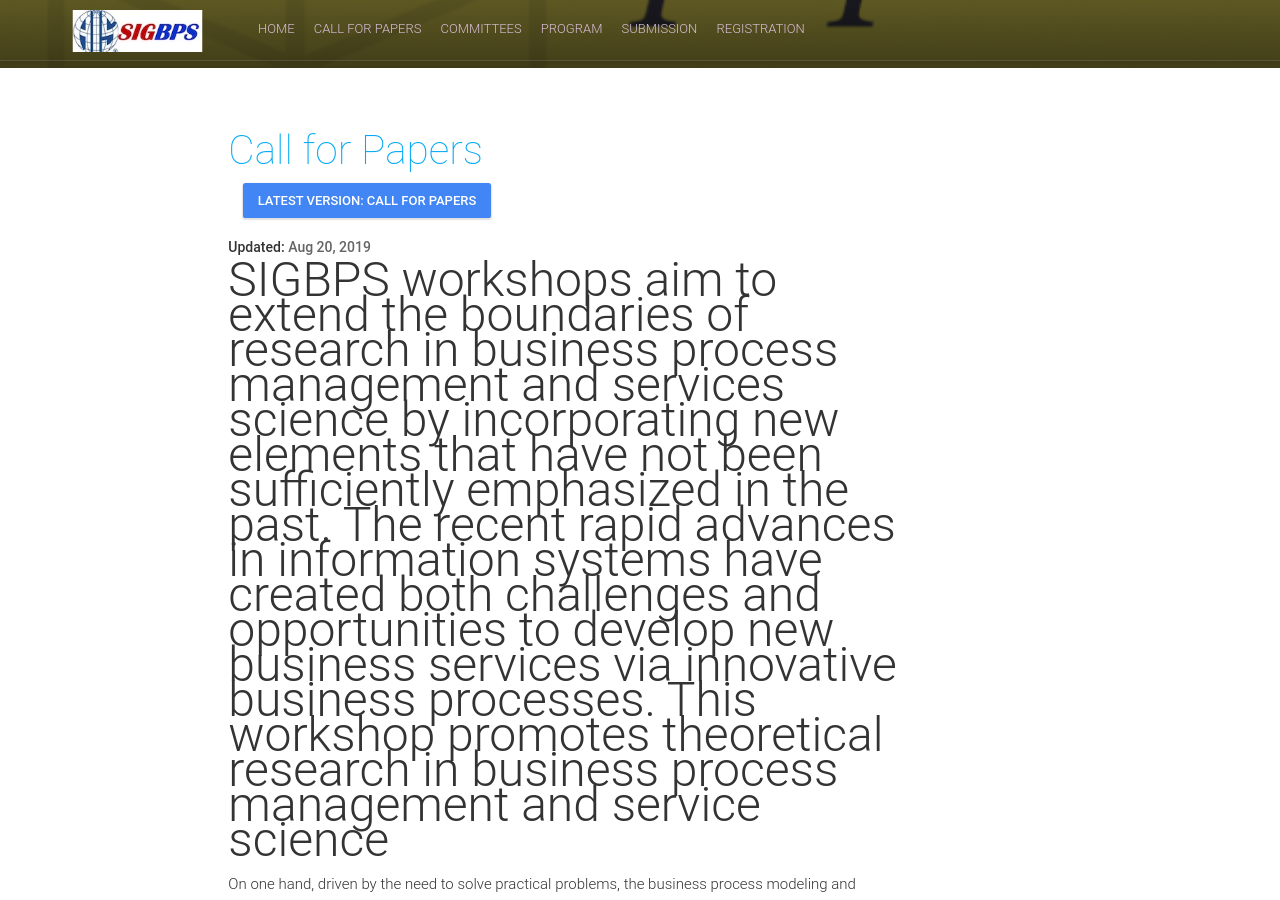
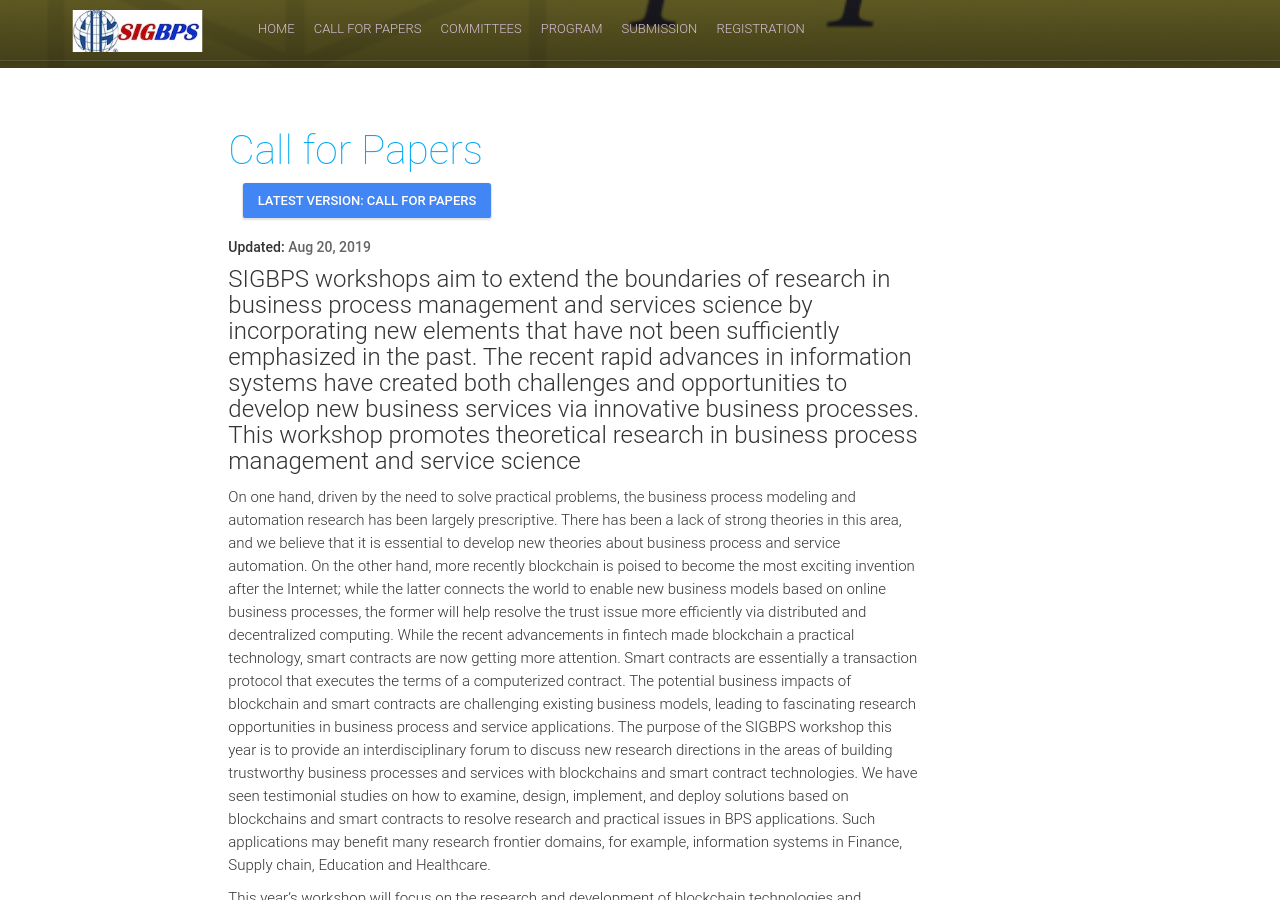
Before and after one commit to jayshanmis/jayshanmis.github.io, a Jekyll site: the page built from cfp.html, in a window 1280 px wide and 900 px high, scrolled down 339 px. Built offline with Jekyll 4.4.1, drawn with Linux system fonts in a browser that asks for light colours; nearby versions of some CDN libraries.

Commit message:
Update cfp_details.html

```diff
--- a/_includes/cfp_details.html
+++ b/_includes/cfp_details.html
@@ -14,7 +14,7 @@
                             </div>
                         </div>
                         <!-- <p class="post-body" style="font-size:40px;">{{ post.content }} </p> -->
-                        <p style="font-size:40px;"><font size="10">{{ post.content }} </font></p>
+                        <p style="font-size:40px;"><font size="5">{{ post.content }} </font></p>
                     </article>
                 {% endfor %}
             </div>
```
